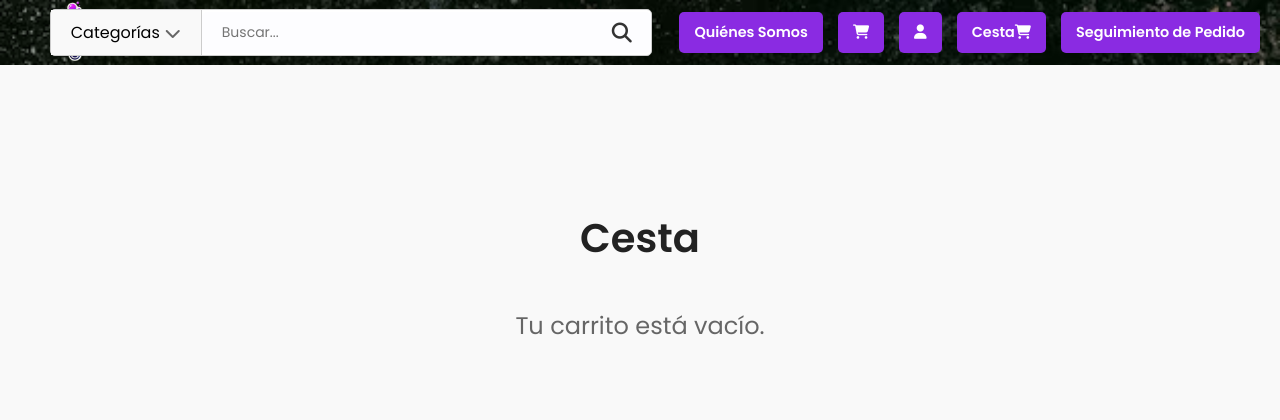
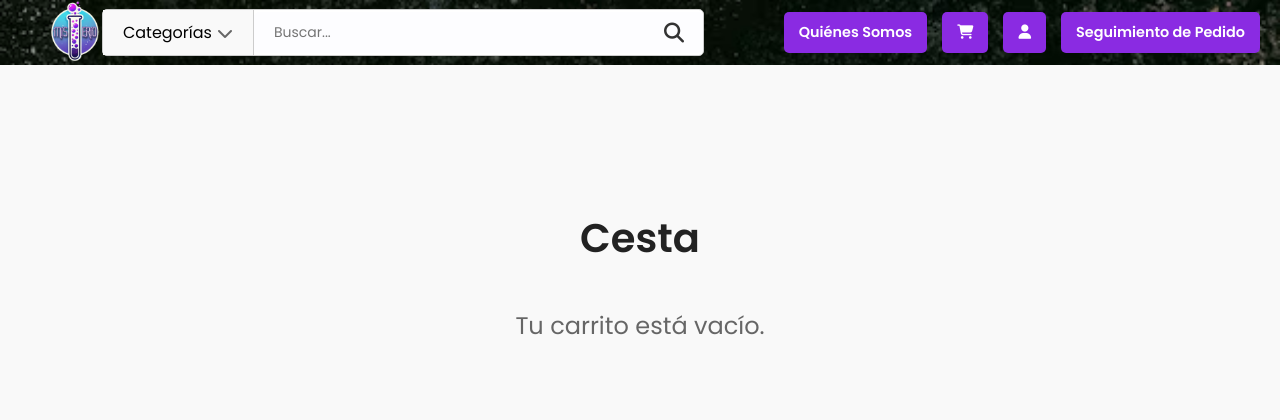
Before and after one commit to HectorNG840/tienda_Esoterica, a Django app: page /carrito/ in a window 1280 px wide. Shown: the top 420 px of the page. Run offline with Django 5.2, Linux system fonts and the light colour scheme; parts of the project's set-up code (start-up, migrations or seed data) failed here and were passed over; some libraries are stand-ins or nearby versions.

Commit message:
fix: pequeños errores

```diff
--- a/tienda/tiendaEsoterica/templates/base.html
+++ b/tienda/tiendaEsoterica/templates/base.html
@@ -76,9 +76,6 @@
                         <i class="fa-solid fa-user"></i>
                     </a>
                     {% endif %}
-                    <a href="/carrito" class="button cesta-button">
-                        Cesta <i class="fa-solid fa-cart-shopping"></i>
-                    </a>
                     {% if not user.is_authenticated %}
                     {% url 'seguimiento_pedido' as seguimiento_pedido_url %}
                         {% if seguimiento_pedido_url %}
```
Also changed, not shown: tienda/tiendaEsoterica/migrations/0013_merge_0008_producto_cantidad_0012_pedido_email.py (added).
